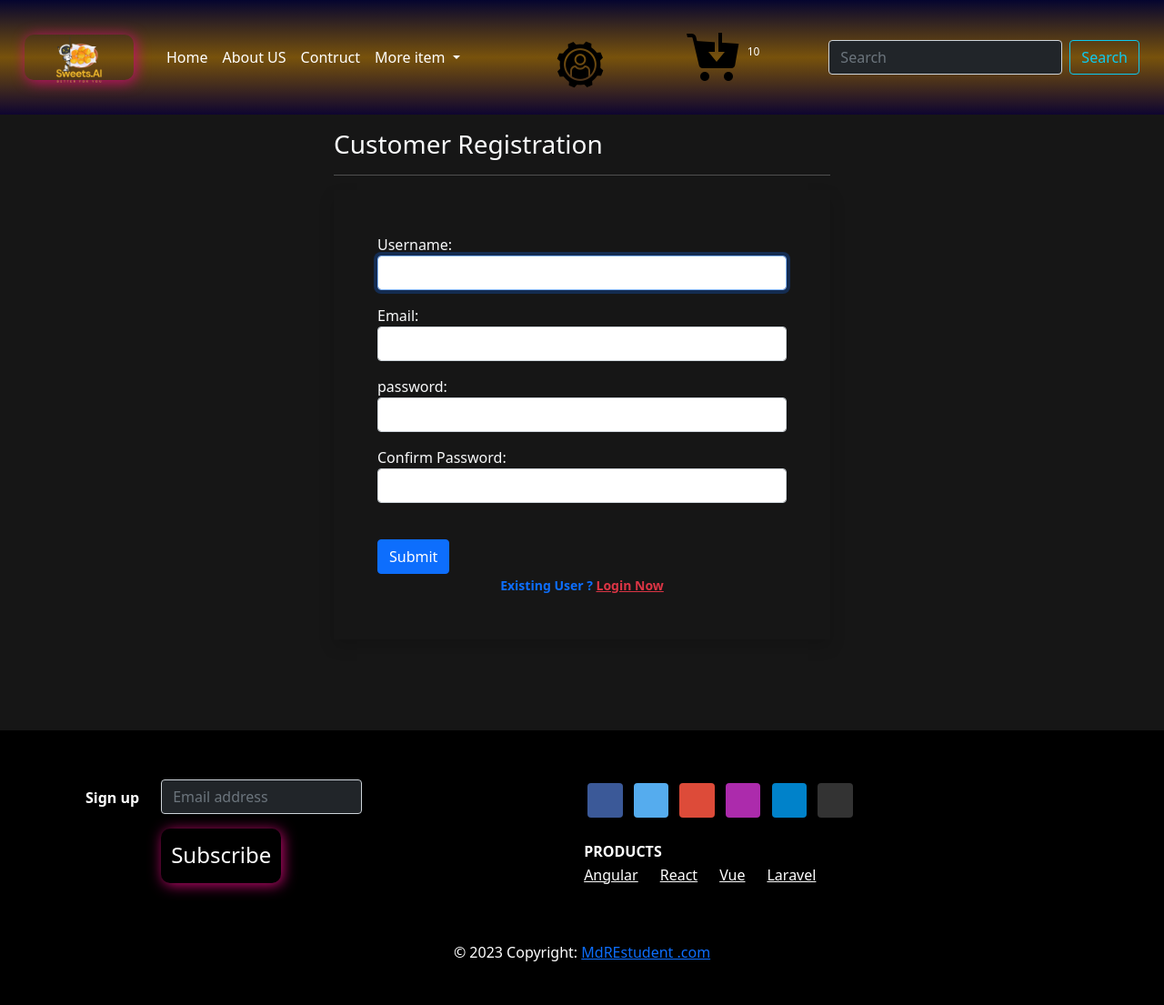
After one commit to Sayedimran/Restruedent-Django-projects, a Django app: page /registrations/ in a window 1280 px wide. The commit adds this page. Shown: the whole page at 91% size. Run offline with Django 4.2, Linux system fonts and the light colour scheme; some libraries are stand-ins or nearby versions; some web fonts are replaced.

Commit message:
my second

```diff
--- /dev/null
+++ b/my_restudent/Shop/forms.py
@@ -0,0 +1,27 @@
+from django import forms
+from django.contrib.auth.forms import UserCreationForm ,AuthenticationForm ,UsernameField
+from django.contrib.auth.models import User
+from django.utils.translation import gettext, gettext_lazy as _
+
+#registration
+
+class customarResgistrationFrom(UserCreationForm):
+    password1 = forms.CharField( label='password', widget=forms.PasswordInput(attrs={'class':'form-control'}))
+
+    password2 = forms.CharField(label='Confirm Password',widget=forms.PasswordInput(attrs={'class':'form-control'}))
+
+    email = forms.CharField(required=True,widget=forms.EmailInput(attrs={'class':'form-control'}))
+
+
+    class Meta:
+        model = User
+        fields = ['username','email','password1','password2']
+        labels =  {'email':'Email'}
+        widgets = {'username':forms.TextInput(attrs={'class':'form-control'})}
+
+
+#Login
+class LoginForm(AuthenticationForm):
+    username = UsernameField(widget=forms.TextInput(attrs={'autofocus':True,'class':'form-control' }))
+
+    password = forms.CharField(label=_('Password'),strip=False, widget=forms.PasswordInput(attrs={'autocomplete':'current_password','class':'form-control' }))
--- a/my_restudent/Shop/templates/Shop/base.html
+++ b/my_restudent/Shop/templates/Shop/base.html
@@ -49,7 +49,7 @@
                 </a>
                 <ul class="dropdown-menu">
                   <li><a class="dropdown-item" href="#">Books</a></li>
-                  <li><a class="dropdown-item" href="#">Electronics</a></li>
+                  <li><a class="dropdown-item" href="{% url 'Electronic' %}">Electronics</a></li>
                   <li><a class="dropdown-item" href="#">Foods</a></li>
 
                   <li><a class="dropdown-item" href="#">premium quality</a></li>
@@ -65,11 +65,18 @@
                     <img src="{% static 'Shop/images/settings.png' %}" alt="">
                   </a>
                   <ul class="dropdown-menu">
-                    <li><a class="dropdown-item" href="#">Login </a></li>
-                    <li><a class="dropdown-item" href="#">Log Out</a></li>
+                    {% if request.user.is_authenticated %}
+                    <li><a class="dropdown-item" href="#">Profile</a></li>
                     <li><a class="dropdown-item" href="#">Pssword Change </a></li>
 
-                    <li><a class="dropdown-item" href="#">Profile</a></li>
+                    <li><a class="dropdown-item" href="{% url 'logout' %}" >Log Out</a></li>
+                    {% else %}
+                    <li><a class="dropdown-item" href="{% url "login" %}">Login </a></li>
+
+
+
+                    <li><a class="dropdown-item" href="{% url "register" %}">Register </a></li>
+                    {% endif %}
                   </ul>
                 </li> </a>
              </li>
--- /dev/null
+++ b/my_restudent/Shop/templates/Shop/cutomerRegistraton.html
@@ -0,0 +1,38 @@
+{% extends 'Shop/base.html' %}
+{% load static %}
+{% block title %}Customer Registration{% endblock title %}
+{% block main-content %}
+<div class="container">
+    <div class="row my-3">
+        <div class="col-sm-6 offset-sm-3 text-light">
+            <h3>Customer Registration</h3>
+            <hr>
+
+            <form action="" method="post" novalidate class="shadow p-5">
+                {% if messages %}
+                {% for message in messages %}
+                <p  class="shadow bg-danger" >{{message}}</p>
+                {% endfor %}
+                {% endif %}
+
+                {% csrf_token %}
+                {% for fm in form %}
+                <div class="form-group mb-3">
+                    {{fm.label_tag}}{{fm}} <small class="text-danger">{{fm.errors|striptags}}</small>
+                </div>
+                {% endfor %}
+                <br>
+                <input type="submit" class="btn btn-primary" value="Submit">
+                <br>
+                <div class="text-center text-primary fw-bold"><small>Existing User ? <a href="{% url 'login' %}"
+                            class="text-danger">Login Now</a> </small></div>
+                {% if form.non_field_errors %}
+                {% for error in form.non_field_errors %}
+                <p class="alert alert-danger my-3">{{error}}</p>
+                {% endfor %}
+                {% endif %}
+            </form>
+        </div>
+    </div>
+</div>
+{% endblock main-content %}
--- a/my_restudent/Shop/urls.py
+++ b/my_restudent/Shop/urls.py
@@ -2,9 +2,14 @@ from django.urls import path
 from django.conf.urls.static import static
 from django.conf import settings
 from Shop import views
+from .forms import LoginForm
+from django.contrib.auth import views as auth_views
 urlpatterns = [
     path('', views.ProductView.as_view(), name="home" ),
-     path('product-detail/<int:pk>', views.ProductDetailView.as_view(), name='product-detail'),
-
-
+    path('product-detail/<int:pk>', views.ProductDetailView.as_view(), name='product-detail'),
+    path ('Electronics/',views.Electronicss, name='Electronic'),
+    path ('Electronics/<slug:data>',views.Electronicss, name='Electronicitem'),
+    path('login/',auth_views.LoginView.as_view(template_name='Shop/login.html', authentication_form=LoginForm) , name='login'),
+    path('registrations/',views.customerRegistrationview.as_view(),name='register'),
+    path('logout/', auth_views.LogoutView.as_view(next_page='login'),name='logout'),
 ]+ static(settings.MEDIA_URL, document_root=settings.MEDIA_ROOT)
--- a/my_restudent/Shop/views.py
+++ b/my_restudent/Shop/views.py
@@ -1,7 +1,8 @@
-from django.shortcuts import render
+from django.shortcuts import render,redirect
 from django.views import View
 from . models import Product,Customer,Cart, OrderPlaced
-
+from . forms import customarResgistrationFrom
+from  django.contrib import messages
 # Create your views here.
 class ProductView(View):
     def get(self, request):
@@ -21,15 +22,36 @@ class ProductDetailView(View):
     product = Product.objects.get(pk=pk)
     return render(request, 'Shop/productdetail.html',{'product': product})
 
-def Electronics( request, data =None ):
+def Electronicss( request, data =None ):
    if data == None:
       Electronic = Product.objects.filter(category = 'E')
-   elif data == 'APPle' or data == 'infinity':
-      Electronic = Product.objects.filter(category ='E')
-   return render (request,'Shop/Electronics.html')
+   elif data == 'Watch' or data == 'infinity':
+      Electronic = Product.objects.filter(category ='E').filter( brand = data)
+   elif data == 'below':
+      Electronic = Product.objects.filter(category = 'E').filter(discounted_price__lt =10000)
+   elif data == 'above':
+      Electronic = Product.objects.filter(category = 'E').filter(discounted_price__gt =10000)
+   return render (request,'Shop/Electronics.html' ,{'Electronic':Electronic})
 
-# def lehenga(request):
-#  return render(request, 'Shop/lehenga.html')
+def login(request):
+   return render(request,'Shop/login.html')
+
+class customerRegistrationview(View):
+   def get(self,request):
+      form = customarResgistrationFrom()
+      return render(request,'Shop/cutomerRegistraton.html',{'form':form})
+
+   def post(self,request):
+      form = customarResgistrationFrom(request.POST)
+      if form.is_valid():
+         messages.success(request,'Congratulations  registrations done')
+
+         form.save()
+      return render(request,'Shop/cutomerRegistraton.html',{'form':form})
+
+
+
+
 
 # def add_to_cart(request):
 #  return render(request, 'Shop/addtocart.html')
--- a/my_restudent/my_restudent/settings.py
+++ b/my_restudent/my_restudent/settings.py
@@ -119,6 +119,7 @@ USE_TZ = True
 STATIC_URL = 'static/'
 MEDIA_URL = '/media/'
 MEDIA_ROOT = BASE_DIR/'media'
+LOGIN_REDIRECT_URL = '/'
 
 
 # Default primary key field type
```
Also changed, not shown: my_restudent/Shop/templates/Shop/Electronics.html (+46 -0 lines), my_restudent/Shop/templates/Shop/login.html (added, +36 -0 lines), my_restudent/db.sqlite3, my_restudent/media/productimg/cake-1971552_1280_TNsNNkM.jpg (added), my_restudent/media/productimg/card2_S2xmia9.jpg (added), my_restudent/media/productimg/card2_ombkdJt.jpg (added), my_restudent/media/productimg/pexels-pixabay-51383_ZnsNmDh.jpg (added), my_restudent/media/productimg/pexels-vedant-sharma-440320_lq0kyI3.jpg (added).
